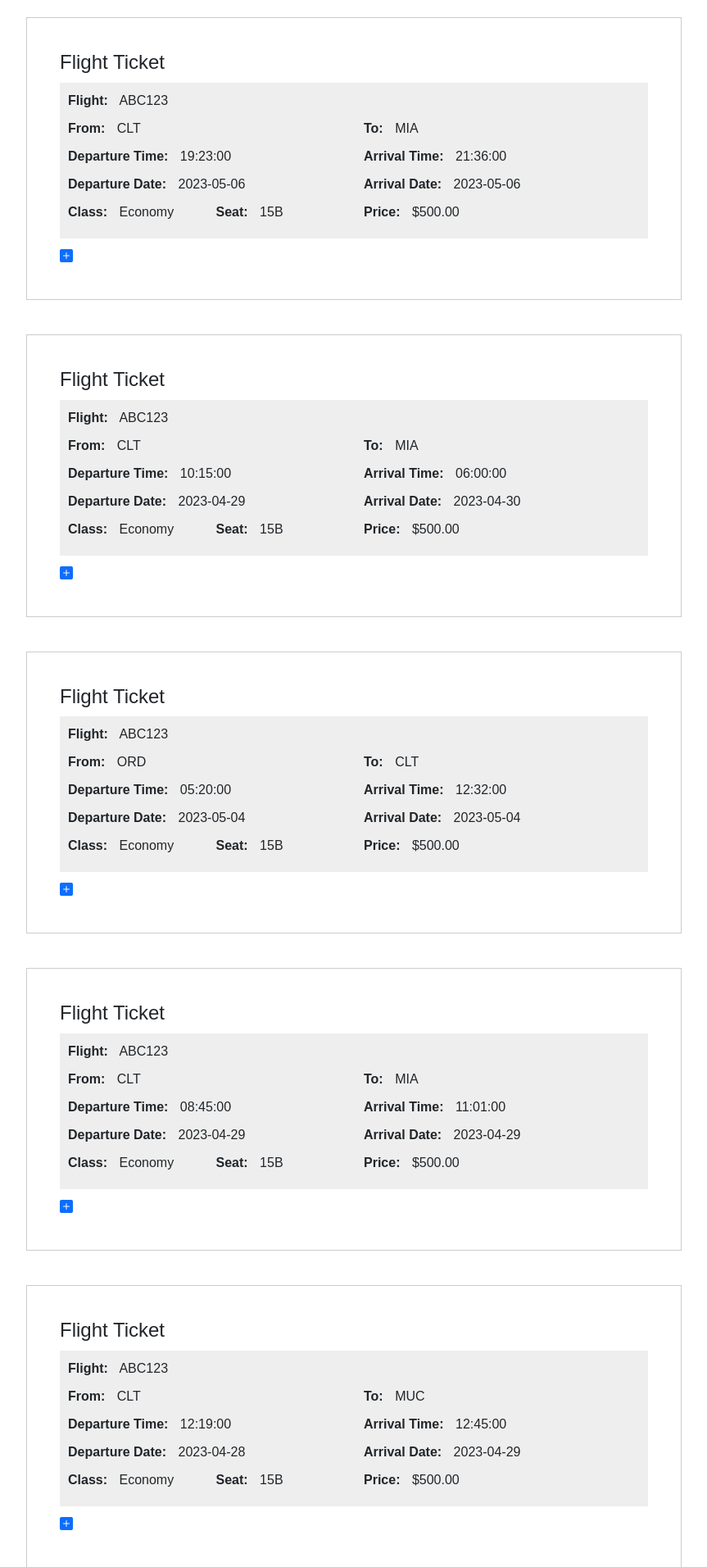
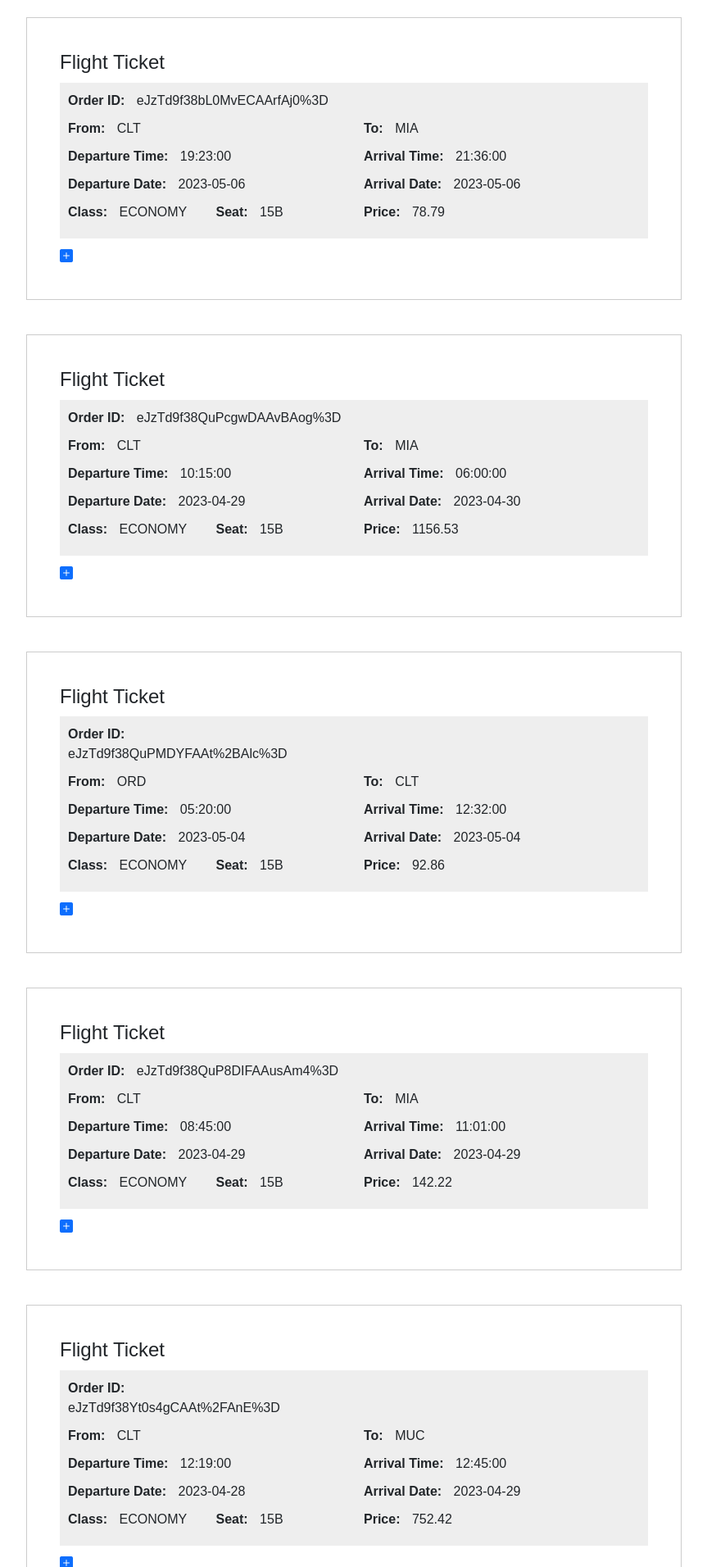
Before and after one commit to cwu240/Team-3-ITCS-4115, a Django app: page /tickets/ in a window 1280 px wide. Shown: the part 56-1968 px from the top of the page at 82% size, without its empty margins (225-1088 px from the left). Run offline with Django 3.2, Linux system fonts and the light colour scheme; a user stored in the database is signed in; data comes from the database, SQL or seed files in the repository; both versions use the stored data as it was after the commit; some libraries are stand-ins or nearby versions.

Commit message:
updating ticket info

```diff
--- a/static/js/script.js
+++ b/static/js/script.js
@@ -191,9 +191,6 @@ function handleFindFlight() {
 
 function BookFlight(flight) {
 
-
-
-  console.log(flight)
   const first = document.getElementById("first").value;
   const last = document.getElementById("last").value;
 
@@ -224,6 +221,8 @@ function BookFlight(flight) {
         .then((data) => {
           console.log("Success:", data);
           flights = [];
+          console.log("ayo")
+          window.location.href="/tickets/"
         })
         .catch((error) => {
           alert(error);
--- a/templates/tickets/tickets.html
+++ b/templates/tickets/tickets.html
@@ -83,8 +83,8 @@ body {
             <div class="ticket-info">
               <div class="row">
                 <div class="col-6">
-                  <span class="label">Flight:</span>
-                  <span class="value">ABC123</span>
+                  <span class="label">Order ID:</span>
+                  <span class="value"> {{ t.id }} </span>
                 </div>
                 <div class="col-6">
                   <span class="label"></span>
@@ -124,7 +124,7 @@ body {
               <div class="row">
                 <div class="col-3">
                   <span class="label">Class:</span>
-                  <span class="value">Economy</span>
+                  <span class="value">{{ t.class }}</span>
                 </div>
                 <div class="col-3">
                   <span class="label">Seat:</span>
@@ -132,7 +132,7 @@ body {
                 </div>
                 <div class="col-6">
                   <span class="label">Price:</span>
-                  <span class="value">$500.00</span>
+                  <span class="value">{{ t.price }}</span>
                 </div>
               </div>
             </div>
--- a/tickets/views.py
+++ b/tickets/views.py
@@ -26,7 +26,7 @@ def view_tickets(request):
 
          dicti = {}
 
-         #print(type(ticket_list[i]))
+         #print(ticket_list[i])
          #print("\n")
          #print(ticket_list[i]['flightOffers'][0]['itineraries'][0]['segments'] )
          #print(ticket_list[i]['flightOffers'][0]['itineraries'][0]['segments'][0]['departure']['iataCode'] )
@@ -40,6 +40,10 @@ def view_tickets(request):
          arr_time = ticket_list[i]['flightOffers'][0]['itineraries'][0]['segments'][-1]['arrival']['at'].replace('T',' ').split(' ')
          dicti['arr_date'] = arr_time[0]
          dicti['arr_time'] = arr_time[1]
+         dicti['price'] = ticket_list[i]['flightOffers'][0]['price']['total']
+         #print(ticket_list[i]['flightOffers'][0]['itineraries'][0]['segments'][0]['co2Emissions'])
+         dicti['class'] = ticket_list[i]['flightOffers'][0]['itineraries'][0]['segments'][0]['co2Emissions'][0]['cabin']
+         dicti['id'] = ticket_list[i]['id']
          tickets_list_short.append(dicti)
 
 
```
Also changed, not shown: db.sqlite3.
